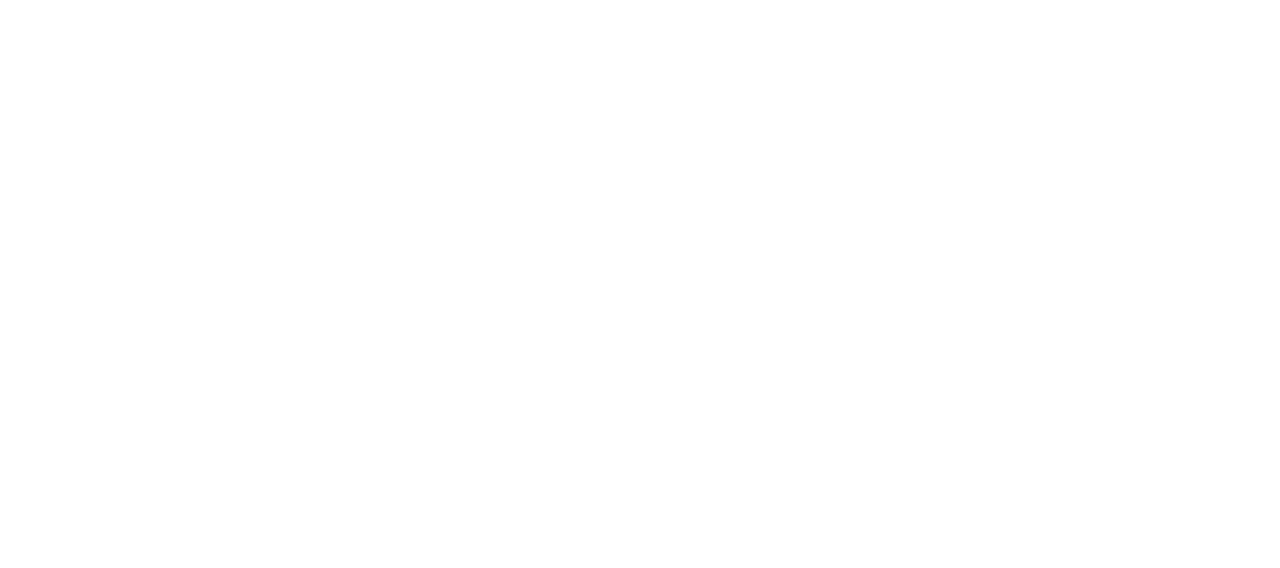
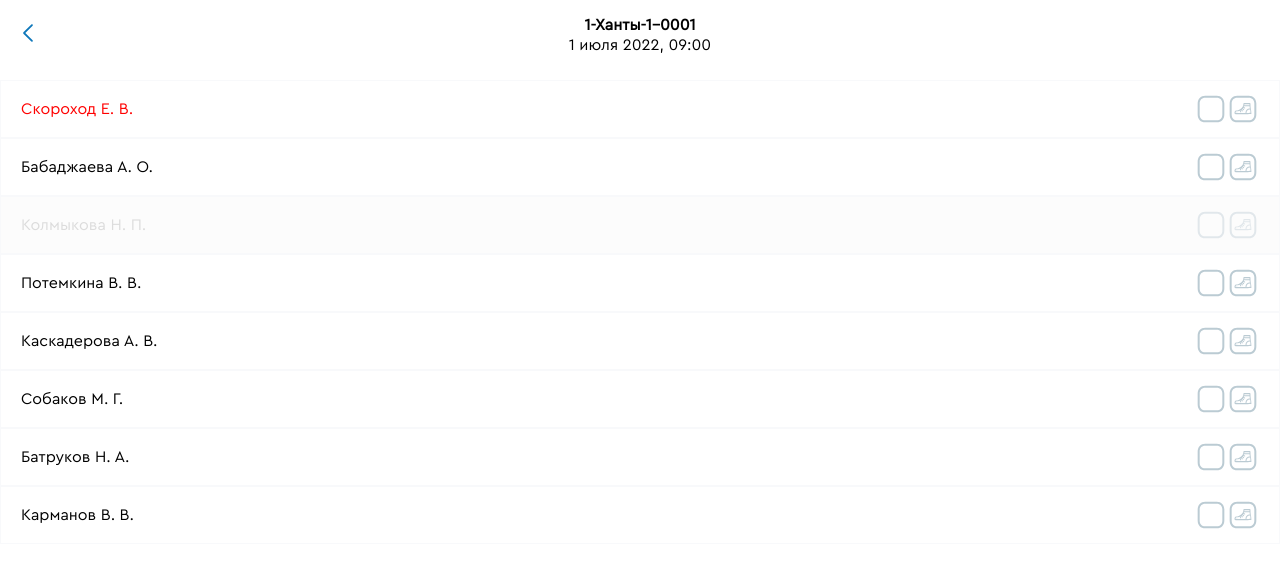
Before and after one commit to localusercamp/front-test-project, a Vue app: page /training_info/1 in a window 1280 px wide. Shown: the top 568 px of the page. Built offline with nearby package versions, Linux system fonts and the light colour scheme; data requests are answered from the project's data file.

Commit message:
вывод профилей на странице тренировки

```diff
--- a/json-server/db.json
+++ b/json-server/db.json
@@ -273,7 +273,7 @@
   ],
 
   "subscriptions": [
-    { "id": 1,  "max_visits": 12, "visited": 8, "expires_at": "09.08.2022", "created_at": "09.07.2022", "profileId": 1 },
+    { "id": 1,  "max_visits": 12, "visited": 11, "expires_at": "09.08.2022", "created_at": "09.07.2022", "profileId": 1 },
     { "id": 2,  "max_visits": 12, "visited": 8, "expires_at": "03.08.2022", "created_at": "03.07.2022", "profileId": 2 },
     { "id": 3,  "max_visits": 10, "visited": 10, "expires_at": "09.08.2022", "created_at": "09.07.2022", "profileId": 3 },
     { "id": 4,  "max_visits": 10, "visited": 7, "expires_at": "01.08.2022", "created_at": "01.07.2022", "profileId": 4 },
--- /dev/null
+++ b/src/components/ProfileList.vue
@@ -0,0 +1,25 @@
+<template>
+  <div class="profile-list">
+    <ProfileListItem
+      v-for="(profile, index) in profiles"
+      :key="index"
+      :profile="profile"
+    />
+  </div>
+</template>
+
+<script>
+import ProfileListItem from './ProfileListItem.vue';
+export default {
+  name: 'ProfileList',
+  components: {
+    ProfileListItem
+  },
+  props: {
+    profiles: {
+      type: Array,
+      required: true
+    }
+  },
+}
+</script>
--- /dev/null
+++ b/src/components/ProfileListItem.vue
@@ -0,0 +1,79 @@
+<template>
+  <div class="list-item" :class="visitClasses">
+    <span>
+      {{profile?.last_name}} {{profile?.first_name[0]}}. {{profile?.patronymic[0]}}.
+    </span>
+    <div class="list-item-icons">
+      <MyCheckbox :disabled="visitsLeft === 0 ? true : false" />
+      <MyEquipmentsIcon :disabled="visitsLeft === 0 ? true : false" />
+    </div>
+  </div>
+</template>
+
+<script>
+import axios from 'axios';
+import MyCheckbox from '@/components/UI/MyCheckbox.vue'
+import MyEquipmentsIcon from '@/components/UI/MyEquipmentsIcon.vue'
+export default {
+  name: 'ProfileListItem',
+  components: {
+    MyCheckbox,
+    MyEquipmentsIcon
+  },
+  props: {
+    profile: {
+      type: Object,
+      required: true
+    }
+  },
+  data() {
+    return {
+      subscription: null
+    }
+  },
+  computed: {
+    visitsLeft() {
+      return this.subscription?.max_visits - this.subscription?.visited;
+    },
+    visitClasses() {
+      return {
+        'one-visit': this.visitsLeft === 1,
+        'disabled': this.visitsLeft === 0
+      }
+    }
+  },
+  methods: {
+    async fetchSubscription() {
+      try {
+        const response = await axios.get('http://localhost:8000/subscriptions/?profileId=' + this.profile.id);
+        this.subscription = response.data?.[0];
+      } catch (error) {
+        alert("Ошибка! " + error);
+      }
+    },
+  },
+  mounted() {
+    this.fetchSubscription();
+  }
+}
+</script>
+
+<style scoped lang="scss">
+  #tick-icon {
+    margin-right: 5px;
+  }
+  .list-item {
+    display: flex;
+    align-items: center;
+    justify-content: space-between;
+  }
+
+  .list-item-icons {
+    display: flex;
+    align-items: center;
+  }
+
+  .one-visit {
+    color: red;
+  }
+</style>
--- a/src/components/TrainingListItem.vue
+++ b/src/components/TrainingListItem.vue
@@ -1,11 +1,14 @@
 <template>
-  <div class="list-item">
+  <router-link :to="{name: 'training_info', params: {id: training.id}}" class="list-item">
     <span id="training-time" class="list-item-left">{{training?.start_time}} - {{training?.finish_time}}</span>
     <div class="group-info">
-      <span id="group-title">{{group?.title}}</span>
+      <div>
+        <span id="group-title">{{group?.title}}</span>
+        <img id="check-mark" v-if="training.completed" src="@/assets/icons/Check_Mark.svg">
+      </div>
       <span id="group-address">{{group?.address}}</span>
     </div>
-  </div>
+  </router-link>
 </template>
 
 <script>
@@ -34,6 +37,10 @@
     font-size: 12px;
   }
 
+  #check-mark {
+    margin-left: 10px;
+  }
+
   .group-info {
     display: flex;
     flex-direction: column;
--- a/src/mixins/dateMixin.js
+++ b/src/mixins/dateMixin.js
@@ -13,6 +13,9 @@
         },
         getDayAndMonth(date) {
             return `${date.getDate()} ${this.months[date.getMonth()]}`;
+        },
+        getFullDate(date) {
+            return `${date.getDate()} ${this.months[date.getMonth()]} ${date.getFullYear()}`;
         }
     },
     computed: {
--- a/src/views/ScheduleView.vue
+++ b/src/views/ScheduleView.vue
@@ -5,7 +5,7 @@
       <h4 class="header-text">Расписание</h4>
     </div>
     <div class="content">
-      <div v-for="(item, index) in shedule_visible" :key="index" class="trainings">
+      <div v-for="(item, index) in sсhedule_visible" :key="index" class="trainings">
         <h4 v-if="item.date !== currentDate.toLocaleDateString()" class="day-header">{{getDayAndMonth(convertStringToDate(item.date))}}</h4>
         <h4 v-else-if="item.date !== tomorrow.toLocaleDateString()" class="day-header">Сегодня</h4>
         <h4 v-else class="day-header">Завтра</h4>
@@ -30,7 +30,7 @@
   data() {
     return {
       schedule_all: [],
-      shedule_visible: [],
+      sсhedule_visible: [],
       schedule_item_index: 0,
       groups: []
     }
@@ -50,7 +50,7 @@
     },
     loadMoreTrainings() {
       if(this.schedule_item_index < this.schedule_all.length - 1) {
-        this.shedule_visible = this.shedule_visible.concat(this.schedule_all.slice(this.schedule_item_index, this.schedule_item_index + 4));
+        this.sсhedule_visible = this.sсhedule_visible.concat(this.schedule_all.slice(this.schedule_item_index, this.schedule_item_index + 4));
         this.schedule_item_index += 4;
       }
     },
@@ -99,6 +99,10 @@
     position: absolute;
   }
 
+  .header-text {
+    width: 100%;
+  }
+
   .trainings {
     margin-bottom: 25px;
   }
--- a/src/views/TrainingInfoView.vue
+++ b/src/views/TrainingInfoView.vue
@@ -1,5 +1,102 @@
 <template>
-  <div class="training_info">
-
+  <div>
+    <div class="header" :class="{ header_scroll: isScroll }">
+      <router-link to="/" id="back-icon">
+        <img src="@/assets/icons/Back.svg">
+      </router-link>
+      <div class="group-info">
+        <h4 id="group-title">{{group?.title}}</h4>
+        <div v-if="training?.date">
+          <span v-if="training?.date !== currentDate.toLocaleDateString()">{{getFullDate(convertStringToDate(training.date))}}, {{training.start_time}}</span>
+          <span v-else-if="training?.date !== tomorrow.toLocaleDateString()">Сегодня, {{training.start_time}}</span>
+          <span v-else>Завтра, {{training.start_time}}</span>
+        </div>
+      </div>
+    </div>
+    <div class="content">
+      <ProfileList :profiles="profiles" />
+    </div>
   </div>
 </template>
+
+<script>
+import axios from 'axios';
+import dateMixin from '@/mixins/dateMixin';
+import ProfileList from '@/components/ProfileList.vue';
+
+export default {
+  name: 'TrainingInfoView',
+  mixins: [dateMixin],
+  components: {
+    ProfileList
+  },
+  props: {
+    id: {
+      required: true
+    }
+  },
+  data() {
+    return {
+      training: null,
+      group: null,
+      profiles: [],
+      attendings: []
+    }
+  },
+  methods: {
+    async fetchTraining() {
+      try {
+        const response = await axios.get('http://localhost:8000/trainings/' + this.id);
+        this.training = response.data;
+        this.fetchGroup();
+        this.fetchProfiles();
+        this.fetchAttendings();
+      } catch (error) {
+        alert("Ошибка! " + error);
+      }
+    },
+    async fetchGroup() {
+      try {
+        const response = await axios.get('http://localhost:8000/groups/' + this.training.groupId);
+        this.group = response.data;
+      } catch (error) {
+        alert("Ошибка! " + error);
+      }
+    },
+    async fetchProfiles() {
+      try {
+        const response = await axios.get('http://localhost:8000/profiles?groupId=' + this.training.groupId);
+        this.profiles = response.data;
+      } catch (error) {
+        alert("Ошибка! " + error);
+      }
+    },
+    async fetchAttendings() {
+      try {
+        const response = await axios.get('http://localhost:8000/attendings?trainingId=' + this.id);
+        this.attendings = response.data;
+      } catch (error) {
+        alert("Ошибка! " + error);
+      }
+    }
+  },
+  mounted() {
+    this.fetchTraining();
+  }
+}
+</script>
+
+<style scoped lang="scss">
+  #back-icon {
+    position: absolute;
+  }
+
+  .group-info {
+    text-align: center;
+    width: 100%;
+  }
+
+  .content {
+    padding-top: 80px;
+}
+</style>
```
Also changed, not shown: src/assets/icons/Back.svg (added), src/assets/icons/Check_Mark.svg (added).
